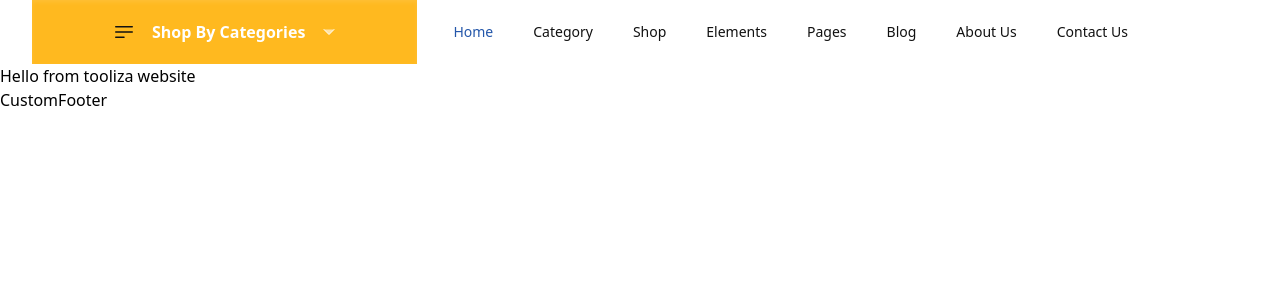
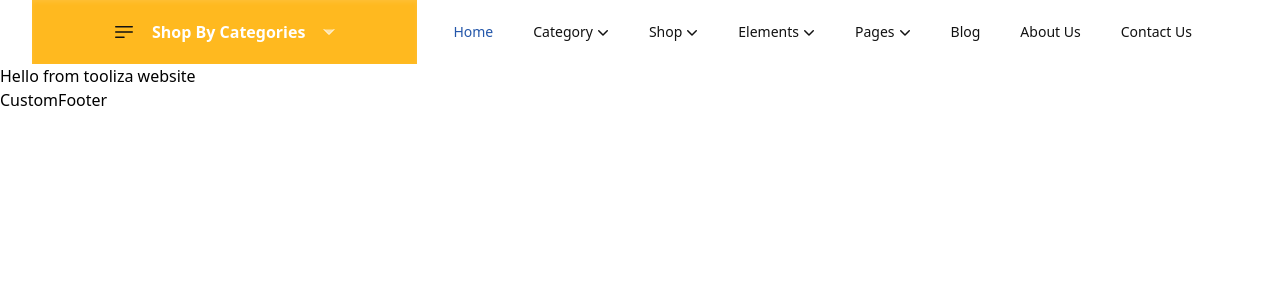
Before and after one commit to Elsoltan98/Tooliza, a React (Vite) app: page / in a window 1280 px wide. Shown: the top 300 px of the page. Built offline with nearby package versions, Linux system fonts and the light colour scheme.

Commit message:
Add NavbarDropDown component

```diff
--- a/src/_mockup/index.tsx
+++ b/src/_mockup/index.tsx
@@ -18,12 +18,52 @@ export const navbarData = [
     href: "#",
     current: false,
     childs: [
-      { name: "Product Type", href: "#", current: false },
-      { name: "Shop pages", href: "#", current: false },
+      {
+        name: "Product Type",
+        href: "#",
+        current: false,
+        subChilds: [
+          { name: "Simple Product", href: "#", current: false },
+          { name: "Variable Product", href: "#", current: false },
+          { name: "Countdown Product", href: "#", current: false },
+          { name: "In Stock Product", href: "#", current: false },
+          { name: "External/Affiliate Product", href: "#", current: false },
+        ],
+      },
+      {
+        name: "Shop pages",
+        href: "#",
+        current: false,
+        subChilds: [
+          { name: "Cart", href: "#", current: false },
+          { name: "Checkout", href: "#", current: false },
+          { name: "My Account", href: "#", current: false },
+        ],
+      },
     ],
   },
-  { name: "Elements", href: "#", current: false },
-  { name: "Pages", href: "#", current: false },
+  {
+    name: "Elements",
+    href: "#",
+    current: false,
+    childs: [
+      { name: "Counter", href: "#", current: false },
+      { name: "Progress bar", href: "#", current: false },
+      { name: "Tabs", href: "#", current: false },
+      { name: "Pricing Table", href: "#", current: false },
+      { name: "Message Box", href: "#", current: false },
+      { name: "Toggle & Accordion", href: "#", current: false },
+    ],
+  },
+  {
+    name: "Pages",
+    href: "#",
+    current: false,
+    childs: [
+      { name: "Gallery", href: "#", current: false },
+      { name: "Portfolio", href: "#", current: false },
+    ],
+  },
   { name: "Blog", href: "#", current: false },
   { name: "About Us", href: "#", current: false },
   { name: "Contact Us", href: "#", current: false },
--- /dev/null
+++ b/src/components/Navbar/Components/NavbarDropDown.tsx
@@ -0,0 +1,176 @@
+import { FC } from "react";
+import { Link } from "react-router-dom";
+import {
+  Menu,
+  MenuButton,
+  MenuItem,
+  MenuItems,
+  Transition,
+} from "@headlessui/react";
+import { ChevronDownIcon } from "@heroicons/react/20/solid";
+import { ChevronRightIcon } from "@heroicons/react/24/outline";
+
+function classNames(...classes: string[]) {
+  return classes.filter(Boolean).join(" ");
+}
+
+type ChildItem = {
+  name: string;
+  href: string;
+  current: boolean;
+  subChilds?: ChildItem[];
+};
+
+type NavbarItem = {
+  name: string;
+  href: string;
+  current: boolean;
+  childs?: ChildItem[];
+};
+
+interface NavbarDropDownProps {
+  data: NavbarItem[];
+}
+
+const NavbarDropDown: FC<NavbarDropDownProps> = ({ data }) => {
+  return (
+    <div className="hidden sm:ml-6 sm:block">
+      <div className="flex space-x-4">
+        {data.map((item) => (
+          <>
+            {item.childs ? (
+              <Menu as="div" className="relative inline-block text-left">
+                <div>
+                  <MenuButton
+                    className={classNames(
+                      item.current
+                        ? "bg-white text-textPrimary"
+                        : "text-textBlack hover:bg-white hover:text-textPrimary",
+                      "px-3 py-2 text-sm font-medium flex"
+                    )}
+                  >
+                    {item.name}
+                    <ChevronDownIcon
+                      className="-mr-1 h-5 w-5 text-textBlack"
+                      aria-hidden="true"
+                    />
+                  </MenuButton>
+                </div>
+
+                <Transition
+                  enter="transition ease-out duration-100"
+                  enterFrom="transform opacity-0 scale-95"
+                  enterTo="transform opacity-100 scale-100"
+                  leave="transition ease-in duration-75"
+                  leaveFrom="transform opacity-100 scale-100"
+                  leaveTo="transform opacity-0 scale-95"
+                >
+                  <MenuItems className="absolute right-0 z-10 mt-2 w-56 origin-top-right bg-white shadow-lg ring-1 ring-black ring-opacity-5 focus:outline-none">
+                    <div className="py-1">
+                      {item.childs.map((child) => (
+                        <>
+                          {child.subChilds ? (
+                            <Menu as="div" className="relative">
+                              <div>
+                                <MenuButton
+                                  className={classNames(
+                                    item.current
+                                      ? "bg-white text-textPrimary"
+                                      : "text-textBlack ",
+                                    "px-3 py-2 text-sm font-medium flex justify-between w-full items-center hover:bg-textPrimary hover:text-white"
+                                  )}
+                                >
+                                  {child.name}
+                                  <ChevronRightIcon
+                                    className={
+                                      "mr-1 h-3 w-3 text-textBlack hover:text-white"
+                                    }
+                                    aria-hidden="true"
+                                  />
+                                </MenuButton>
+                              </div>
+
+                              <Transition
+                                enter="transition ease-out duration-100"
+                                enterFrom="transform opacity-0 scale-95"
+                                enterTo="transform opacity-100 scale-100"
+                                leave="transition ease-in duration-75"
+                                leaveFrom="transform opacity-100 scale-100"
+                                leaveTo="transform opacity-0 scale-95"
+                              >
+                                <MenuItems className="absolute left-48 -top-[4px] z-10  w-56 origin-top-right bg-white shadow-lg ring-1 ring-black ring-opacity-5 focus:outline-none">
+                                  <div className="py-1">
+                                    {child.subChilds.map((child) => (
+                                      <>
+                                        {child.subChilds ? (
+                                          <p>{child.subChilds[0].name}</p>
+                                        ) : (
+                                          <MenuItem key={child.href}>
+                                            {({ focus }) => (
+                                              <a
+                                                href="#"
+                                                className={classNames(
+                                                  focus
+                                                    ? "bg-gray-100 text-gray-900"
+                                                    : "text-gray-700",
+                                                  "block px-4 py-2 text-sm"
+                                                )}
+                                              >
+                                                {child.name}
+                                              </a>
+                                            )}
+                                          </MenuItem>
+                                        )}
+                                      </>
+                                    ))}
+                                  </div>
+                                </MenuItems>
+                              </Transition>
+                            </Menu>
+                          ) : (
+                            <MenuItem key={child.href}>
+                              {({ focus }) => (
+                                <a
+                                  href="#"
+                                  className={classNames(
+                                    focus
+                                      ? "bg-gray-100 text-gray-900"
+                                      : "text-gray-700",
+                                    "block px-4 py-2 text-sm"
+                                  )}
+                                >
+                                  {child.name}
+                                </a>
+                              )}
+                            </MenuItem>
+                          )}
+                        </>
+                      ))}
+                    </div>
+                  </MenuItems>
+                </Transition>
+              </Menu>
+            ) : (
+              <Link
+                reloadDocument={false}
+                key={item.name}
+                to={item.href}
+                className={classNames(
+                  item.current
+                    ? "bg-white text-textPrimary"
+                    : "text-textBlack hover:bg-white hover:text-textPrimary",
+                  "px-3 py-2 text-sm font-medium"
+                )}
+                aria-current={item.current ? "page" : undefined}
+              >
+                {item.name}
+              </Link>
+            )}
+          </>
+        ))}
+      </div>
+    </div>
+  );
+};
+
+export default NavbarDropDown;
--- a/src/components/Navbar/index.tsx
+++ b/src/components/Navbar/index.tsx
@@ -11,8 +11,9 @@ import {
   XMarkIcon,
   Bars3BottomLeftIcon,
 } from "@heroicons/react/24/outline";
-import { Link } from "react-router-dom";
+
 import { navbarData } from "../../_mockup";
+import NavbarDropDown from "./Components/NavbarDropDown";
 
 function classNames(...classes: string[]) {
   return classes.filter(Boolean).join(" ");
@@ -45,26 +46,7 @@ export default function Example() {
                     <ChevronDownIcon className="size-6 pl-2 fill-white/60" />
                   </MenuButton>
                 </Menu>
-                <div className="hidden sm:ml-6 sm:block">
-                  <div className="flex space-x-4">
-                    {navbarData.map((item) => (
-                      <Link
-                        reloadDocument={false}
-                        key={item.name}
-                        to={item.href}
-                        className={classNames(
-                          item.current
-                            ? "bg-white text-textPrimary"
-                            : "text-textBlack hover:bg-white hover:text-textPrimary",
-                          "rounded-md px-3 py-2 text-sm font-medium"
-                        )}
-                        aria-current={item.current ? "page" : undefined}
-                      >
-                        {item.name}
-                      </Link>
-                    ))}
-                  </div>
-                </div>
+                <NavbarDropDown data={navbarData} />
               </div>
             </div>
           </div>
--- a/tailwind.config.js
+++ b/tailwind.config.js
@@ -3,6 +3,9 @@ export default {
   content: ["./index.html", "./src/**/*.{js,ts,jsx,tsx}"],
   theme: {
     extend: {
+      inset: {
+        48: "14.05rem",
+      },
       colors: {
         primary: "#ffb91f",
         textPrimary: "#2457aa",
```
